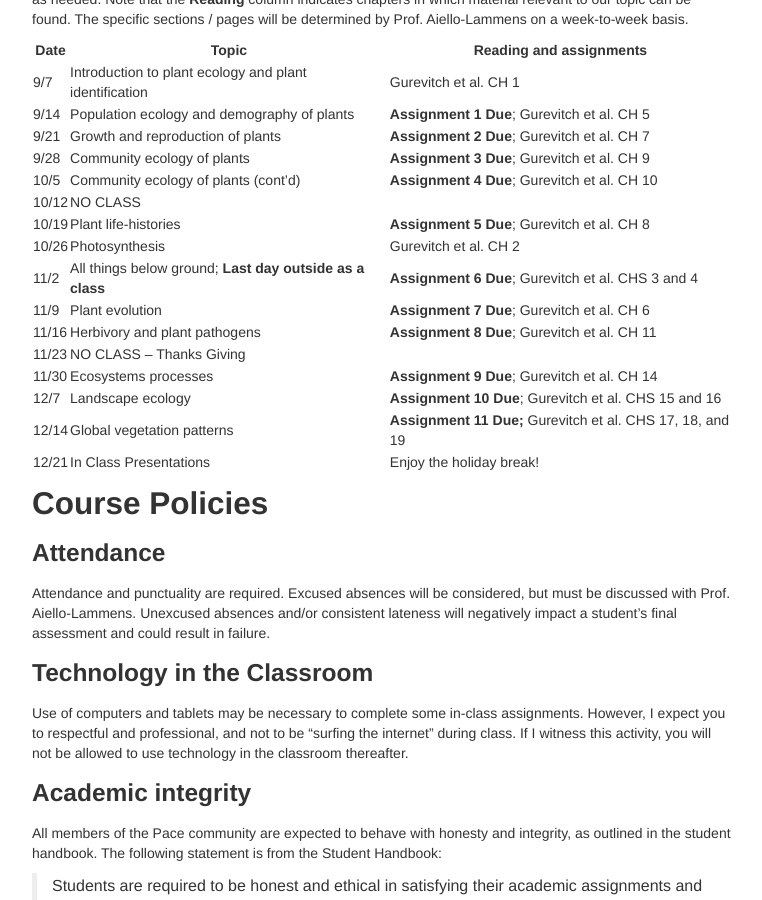
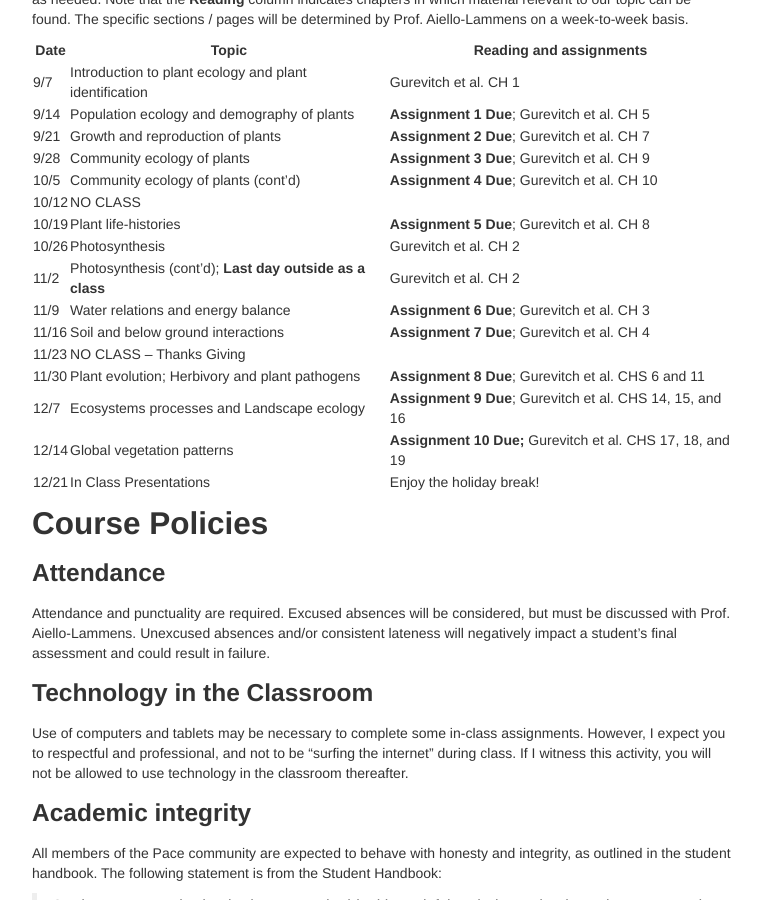
Before and after one commit to mlammens/ENS-511-Plant-Ecology, a Jekyll site: the page built from pages/syllabus.md, in a window 1280 px wide and 900 px high, scrolled down 1933 px. Shown: the whole window, without its empty margins (258-1020 px from the left). Built offline with Jekyll 4.4.1, drawn with Linux system fonts in a browser that asks for light colours.

Commit message:
Updates to website, including adding assignment 6

```diff
--- a/pages/syllabus.md
+++ b/pages/syllabus.md
@@ -134,13 +134,13 @@ on a week-to-week basis.
 |10/12 |NO CLASS | |
 |10/19 |Plant life-histories |**Assignment 5 Due**; Gurevitch et al. CH 8|
 |10/26 |Photosynthesis |Gurevitch et al. CH 2|
-|11/2 |All things below ground; **Last day outside as a class** |**Assignment 6 Due**; Gurevitch et al. CHS 3 and 4|
-|11/9 |Plant evolution |**Assignment 7 Due**; Gurevitch et al. CH 6|
-|11/16 |Herbivory and plant pathogens |**Assignment 8 Due**; Gurevitch et al. CH 11|
+|11/2 |Photosynthesis (cont'd); **Last day outside as a class** | Gurevitch et al. CH 2|
+|11/9 |Water relations and energy balance |**Assignment 6 Due**; Gurevitch et al. CH 3|
+|11/16 |Soil and below ground interactions|**Assignment 7 Due**; Gurevitch et al. CH 4|
 |11/23 |NO CLASS – Thanks Giving ||
-|11/30 |Ecosystems processes |**Assignment 9 Due**; Gurevitch et al. CH 14|
-|12/7 |Landscape ecology |**Assignment 10 Due**; Gurevitch et al. CHS 15 and 16|
-|12/14 |Global vegetation patterns |**Assignment 11 Due;** Gurevitch et al. CHS 17, 18, and 19|
+|11/30 |Plant evolution; Herbivory and plant pathogens  |**Assignment 8 Due**; Gurevitch et al. CHS 6 and 11|
+|12/7 |Ecosystems processes and Landscape ecology |**Assignment 9 Due**; Gurevitch et al. CHS 14, 15, and 16|
+|12/14 |Global vegetation patterns |**Assignment 10 Due;** Gurevitch et al. CHS 17, 18, and 19|
 |12/21 |In Class Presentations |Enjoy the holiday break!|
 
 Course Policies
```
Also changed, not shown: index.md (+4 -0 lines), pages/assignment-6.md (added, +13 -0 lines), pages/meeting-5.md (+1 -1 lines), pages/meeting-6.md (added, +7 -0 lines), pages/meeting-7.md (added, +7 -0 lines), pages/meeting-8.md (+7 -0 lines), 1 other file.
